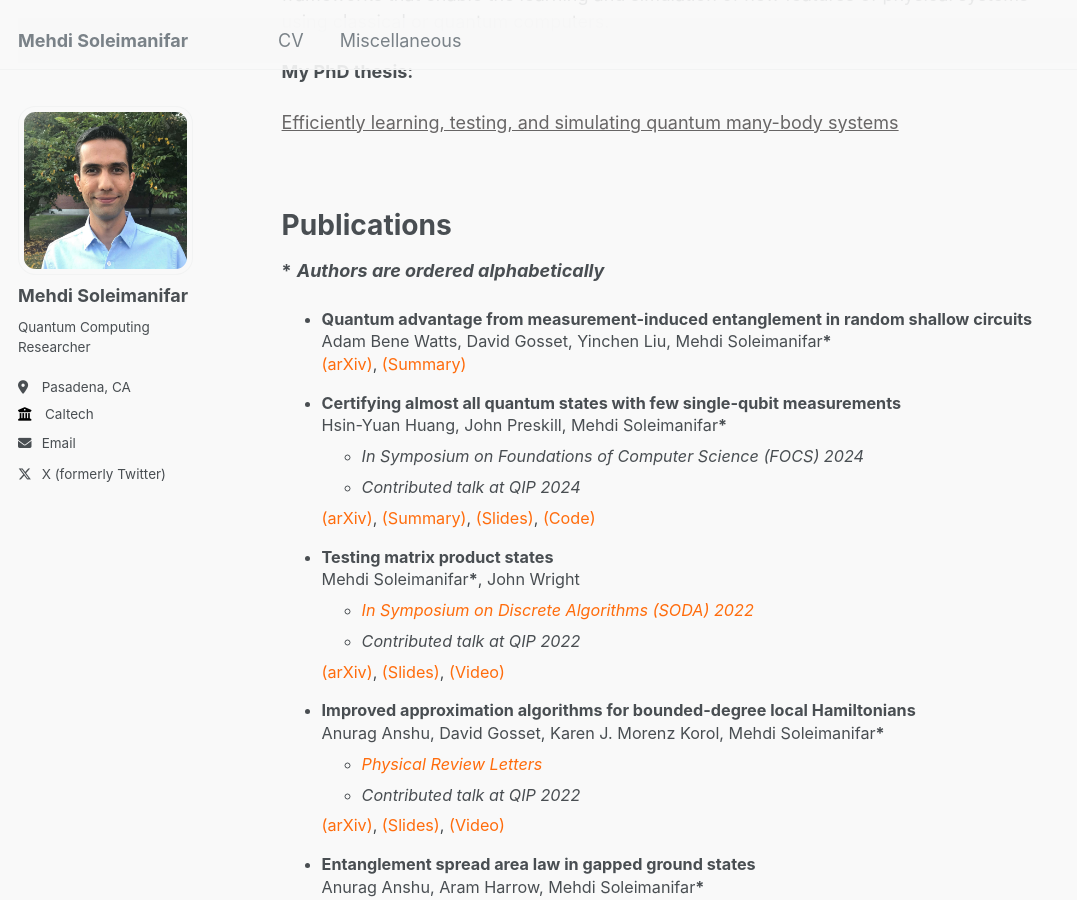
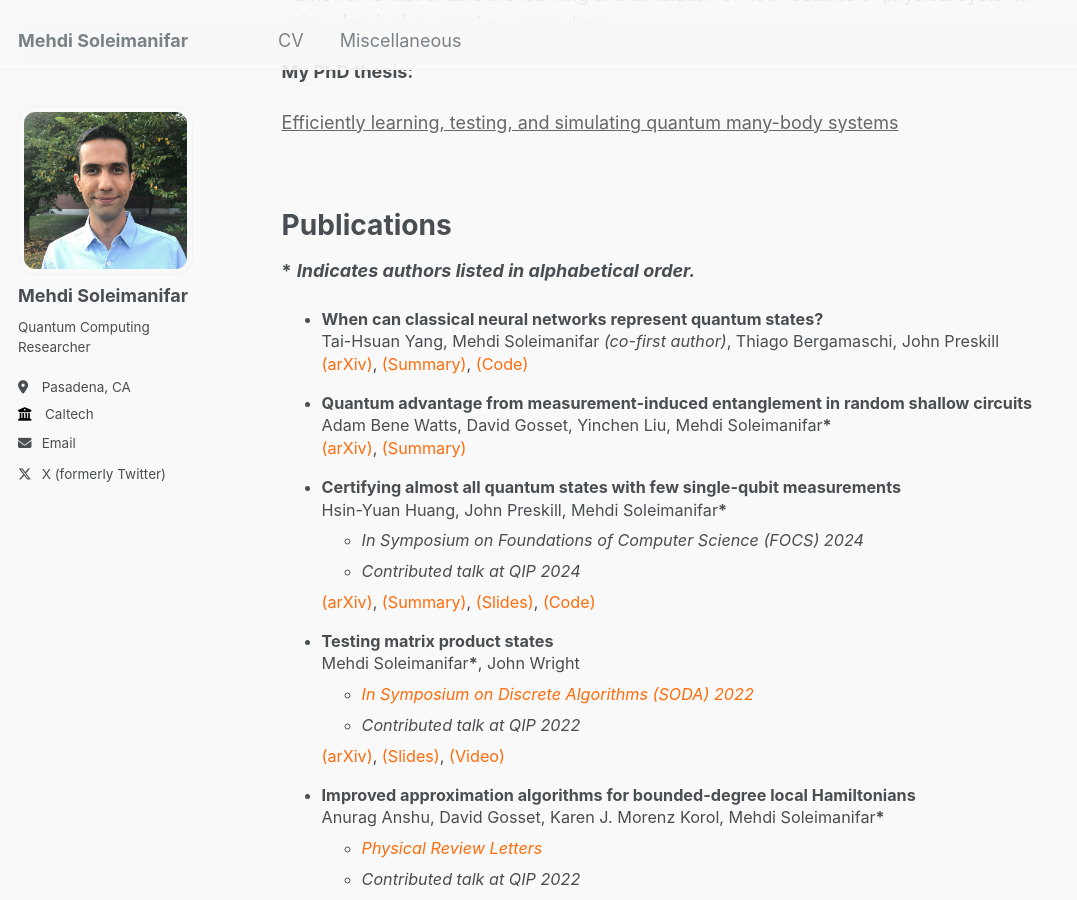
Before and after one commit to gitmehdis/mehdisole.github.io, a Jekyll site: the page built from _pages/about.md, in a window 1280 px wide and 900 px high, scrolled down 334 px. Shown: the whole window, without its empty margins (0-1077 px from the left). Built offline with Jekyll 4.4.1, drawn with Linux system fonts in a browser that asks for light colours.

Commit message:
new paper

```diff
--- a/_pages/about.md
+++ b/_pages/about.md
@@ -22,8 +22,16 @@ I am interested in quantum computing and quantum information science. My work dr
 
 Publications
 ======
-**\*** **_Authors are ordered alphabetically_**
+**\*** **_Indicates authors listed in alphabetical order._**
 <div id="publications">
+
+<div style="font-size: 0.9em; line-height: 1.4;">
+    <ul>
+        <li>  <span style="font-weight: bold;">When can classical neural networks represent quantum states?</span>
+        <br> Tai-Hsuan Yang, Mehdi Soleimanifar  <span style="font-style: italic;">(co-first author)</span>, Thiago Bergamaschi, John Preskill<span style="font-weight: bold;"></span>
+        <br><a href="https://arxiv.org/pdf/2410.23152" style="font-style: bold;">(arXiv)</a>, <a href="https://x.com/MSoleimanifar/status/1852208987976155503" style="font-style: bold;">(Summary)</a>, <a href="https://github.com/xiaotai-yang/NQS_cmi" style="font-style: bold;">(Code)</a></li>
+    </ul>
+</div>
 
 <div style="font-size: 0.9em; line-height: 1.4;">
     <ul>
```
Also changed, not shown: _pages/books.md (+3 -0 lines), 1 other file.
